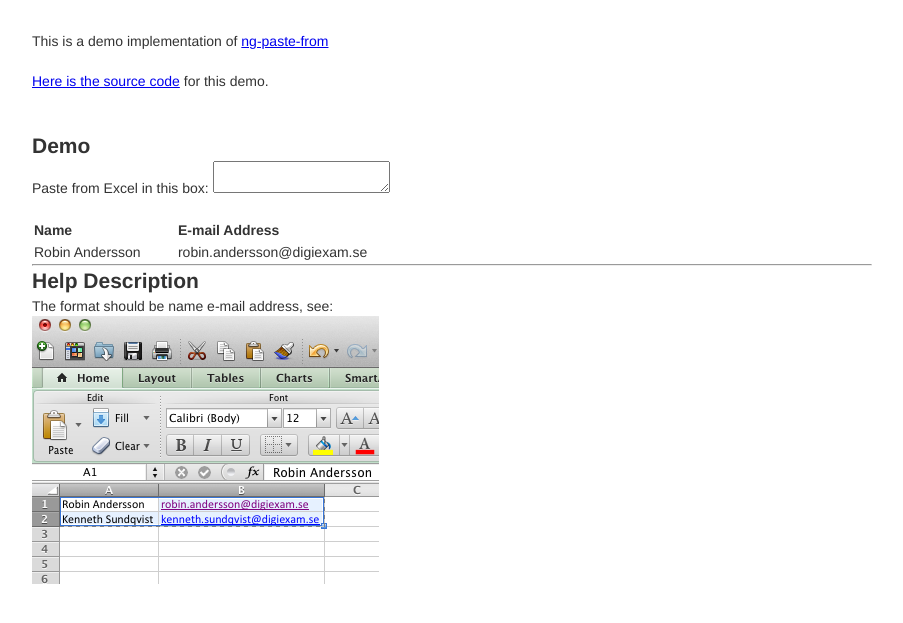
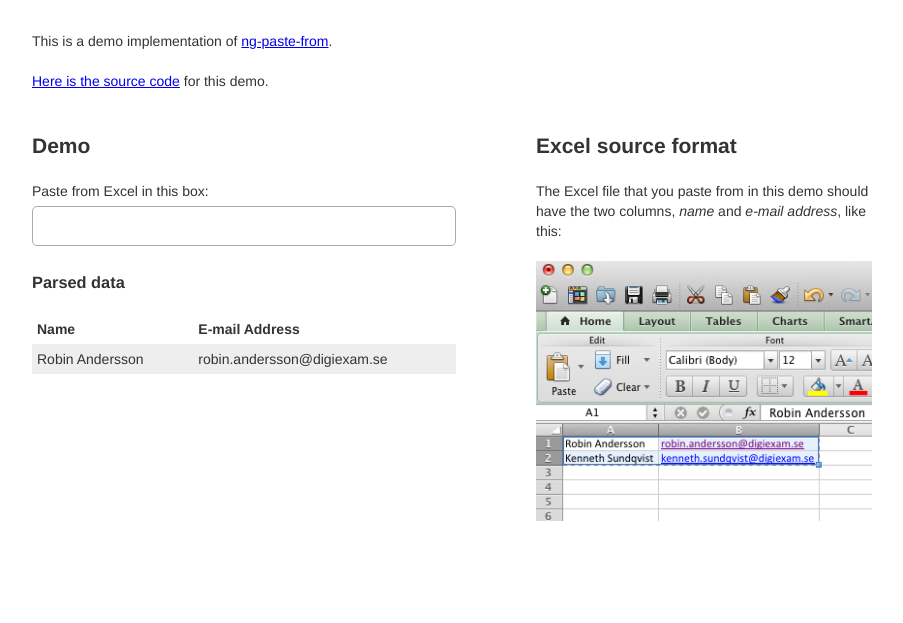
Before and after one commit to DigiExam/ng-paste-from, a website: page index.html in a window 1280 px wide. Shown: the part 113-736 px from the top of the page, without its empty margins (188-1091 px from the left). Drawn offline with Linux system fonts and the light colour scheme.

Commit message:
Update styling.

```diff
--- a/index.html
+++ b/index.html
@@ -3,16 +3,18 @@
 <head>
 	<title>ng-paste-from demo</title>
 	<meta charset="utf-8">
+	<!-- demo -->
 	<link href="dist/main.min.css" rel="stylesheet" />
 </head>
 <body>
 
 	<div class="container" ng-controller="MainController">
+
 		<div class="header">
 			<h1>ng-paste-from demo</h1>
 
 			<p>
-				This is a demo implementation of <a href="https://github.com/DigiExam/ng-paste-from/">ng-paste-from</a>
+				This is a demo implementation of <a href="https://github.com/DigiExam/ng-paste-from/">ng-paste-from</a>.
 			</p>
 
 			<p>
@@ -20,12 +22,13 @@
 			</p>
 		</div>
 
-		<div>
+		<div class="example example-implementation">
 			<h2>Demo</h2>
 
-			<div style="margin-bottom: 20px;">
+			<div class="example-source">
 				<label for="excel-paste">Paste from Excel in this box: </label>
 				<textarea
+					class="example-paste-target"
 					id="excel-paste"
 					ng-paste-from="users"
 					ng-paste-from-format="['name', 'email']"
@@ -33,33 +36,48 @@
 					ng-paste-from-on-error="onError"></textarea>
 			</div>
 
+			<div class="example-output" ng-show="users.length">
+				<h3>Parsed data</h3>
 
-			<table style="width: 400px; text-align: left;">
+				<table ng-show="users.length">
+					<thead>
 						<tr>
 							<th>Name</th>
 							<th>E-mail Address</th>
 						</tr>
+					</thead>
+					<tbody>
 						<tr ng-repeat="u in users">
 							<td>{{u.name}}</td>
 							<td>{{u.email}}</td>
 						</tr>
+					</tbody>
 				</table>
+			</div>
 
-			<hr />
-			<h2>Help Description</h2>
+			<div class="example-errors" ng-show="errors.length">
+				<h3>Parse errors</h3>
 
-			<p>The format should be name e-mail address, see:</p>
+				<ul>
+					<li ng-repeat="e in errors">{{e}}</li>
+				</ul>
+			</div>
+		</div>
 
-			<img src="./img/example-copy.png" alt="Example" />
+		<div class="example example-aside">
+			<h2>Excel source format</h2>
 
-			<p style="color: red;" ng-repeat="e in errors">{{e}}</p>
+			<p>The Excel file that you paste from in this demo should have the two columns, <var>name</var> and <var>e-mail address</var>, like this:</p>
+
+			<img src="./img/example-copy.png" alt="Screenshot of an Excel document that has two columns, name and e-mail address, that have been selected and copied to the clipboard." />
 		</div>
+
 	</div>
 
 	<!-- Demo dependencies -->
 	<script src="lib/angular.js"></script>
 
-	<!-- ng-annotate-text -->
+	<!-- ng-paste-from -->
 	<script src="lib/ng-paste-from-latest.min.js"></script>
 
 	<!-- demo -->
--- a/src/main.scss
+++ b/src/main.scss
@@ -1,5 +1,9 @@
 $color-text: #333;
 $color-bg: #fff;
+$color-bg-alt: #eee;
+$color-border: #aaa;
+
+$color-error: #C00;
 
 $fontSize: 14px;
 $lineHeight: 1.42858; // 20.00012px
@@ -30,6 +34,16 @@ body {
 	font: $fontSize#{"/"}$lineHeight $fontFamily-sansSerif;
 }
 
+img {
+	max-width: 100%;
+	height: auto;
+}
+
+input,
+textarea {
+	font: inherit;
+}
+
 .container {
 	margin: 0 auto;
 	max-width: 60em;
@@ -47,3 +61,92 @@ body {
 		margin-top: $space;
 	}
 }
+
+.example {
+	margin-bottom: $space * 2;
+	overflow: hidden;
+
+	h2,
+	h3 {
+		margin-bottom: $space;
+	}
+}
+
+.example-aside {
+	margin-top: $space * 2;
+
+	h3 {
+		font-weight: normal;
+	}
+
+	p {
+		margin-bottom: $space;
+	}
+
+	ul {
+		margin-left: 15px; // Should align the bullets with the summary spine
+		font-size: $fontSize-small;
+		line-height: $lineHeight-small;
+	}
+
+	li {
+		margin-bottom: $space / 2;
+	}
+}
+
+.example-source {
+	margin-bottom: $space;
+
+	label {
+		display: block;
+	}
+}
+
+.example-paste-target {
+	width: 100%;
+	height: $lineHeight * 2em;
+	margin-top: $space / 4;
+	color: $color-text;
+	background: $color-bg;
+	border: 1px solid $color-border;
+	border-radius: $space / 4;
+	resize: none;
+}
+
+.example-output {
+	text-align: left;
+
+	table {
+		width: 100%;
+		border-collapse: collapse;
+		word-break: break-all;
+	}
+
+	tbody tr:nth-child(odd) {
+		background: $color-bg-alt;
+	}
+
+	th,
+	td {
+		padding: ($space / 4);
+		padding-right: $space;
+	}
+}
+
+.example-errors ul {
+	color: $color-error;
+}
+
+@media only screen and (min-width: 45em) {
+	.example-implementation {
+		float: left;
+		width: 60%;
+		padding-right: $space * 4;
+	}
+
+	.example-aside {
+		float: left;
+		width: 40%;
+		margin-top: 0;
+	}
+}
```
Also changed, not shown: dist/main.min.css. Lines whose indentation alone changed are shown as unchanged.
